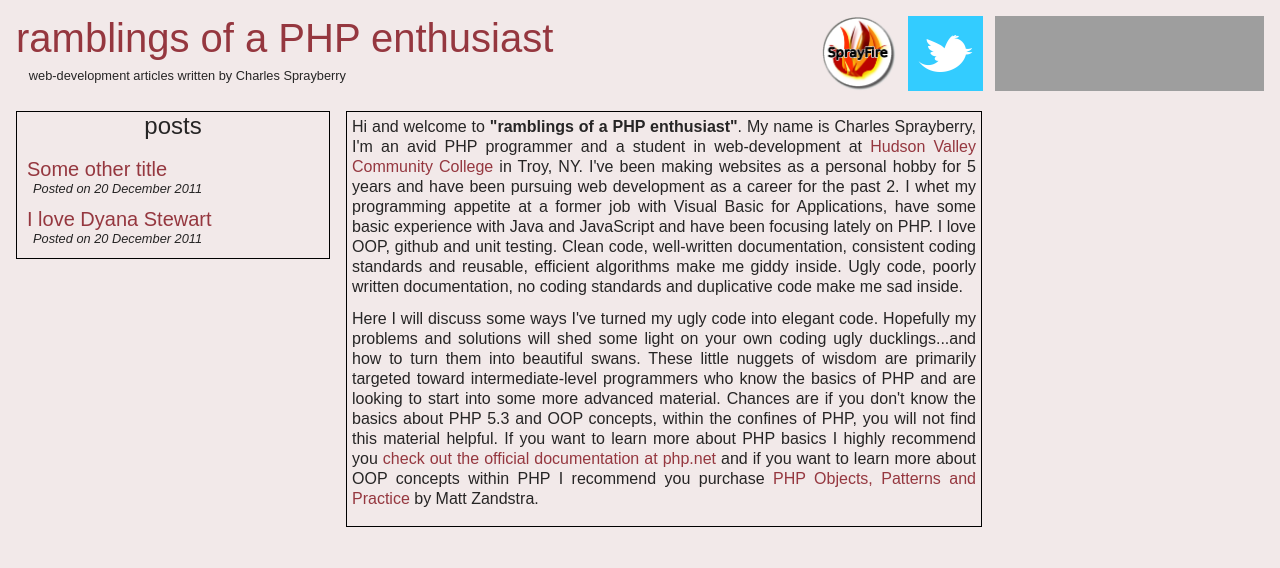
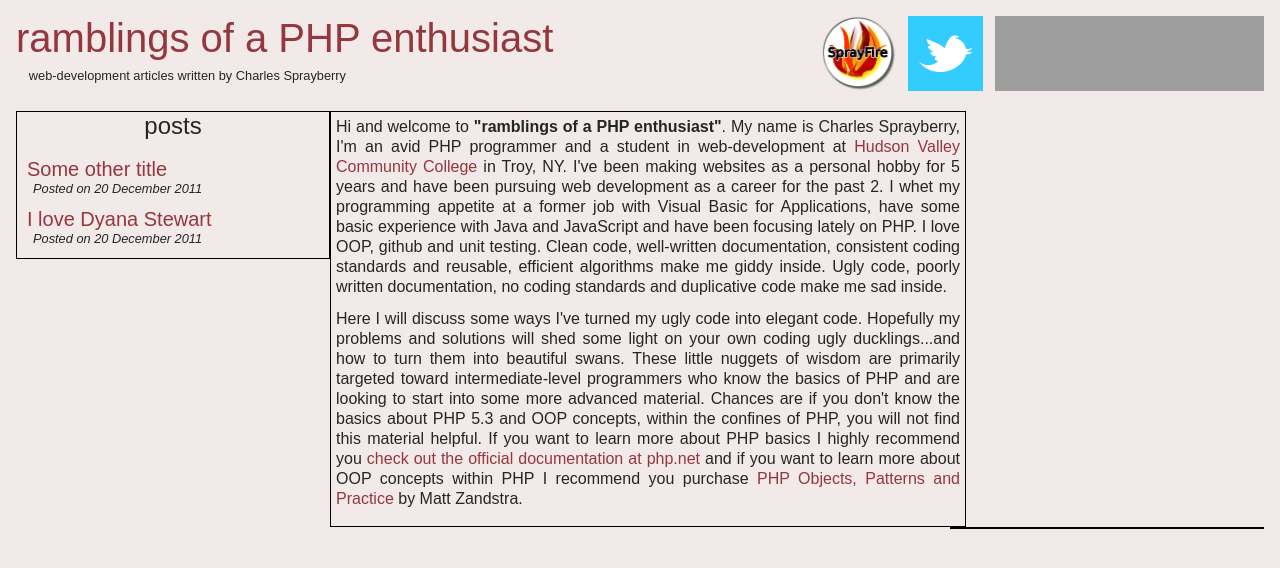
Before and after one commit to cspray/archived-blog, a Jekyll site: the page built from index.html, in a window 1280 px wide. Shown: the top 568 px of the page. Built offline with Jekyll 4.4.1, drawn with Linux system fonts in a browser that asks for light colours; grey boxes are pictures that could not be loaded.

Commit message:
UPD adding right sidebar to the default layout

```diff
--- a/_layouts/default.html
+++ b/_layouts/default.html
@@ -56,6 +56,10 @@
 	                {{ content }}
                 </div>
 
+                <div id="right-sidebar" class="float-right">
+
+                </div>
+
             </div>
 
             <div id="content-footer">
--- a/style.css
+++ b/style.css
@@ -31,9 +31,13 @@ body {
 }
 
 #main-content {
-	margin-left: 1em;
 	width: 50%;
 	padding: 5px;
+	border: 1px solid black;
+}
+
+#right-sidebar {
+	width: 25%;
 	border: 1px solid black;
 }
 
@@ -41,10 +45,6 @@ body {
 	margin-bottom: .75em;
 	line-height: 1.25em;
 	text-align: justify;
-}
-
-#post-navigation {
-
 }
 
 #post-navigation h3 {
```
